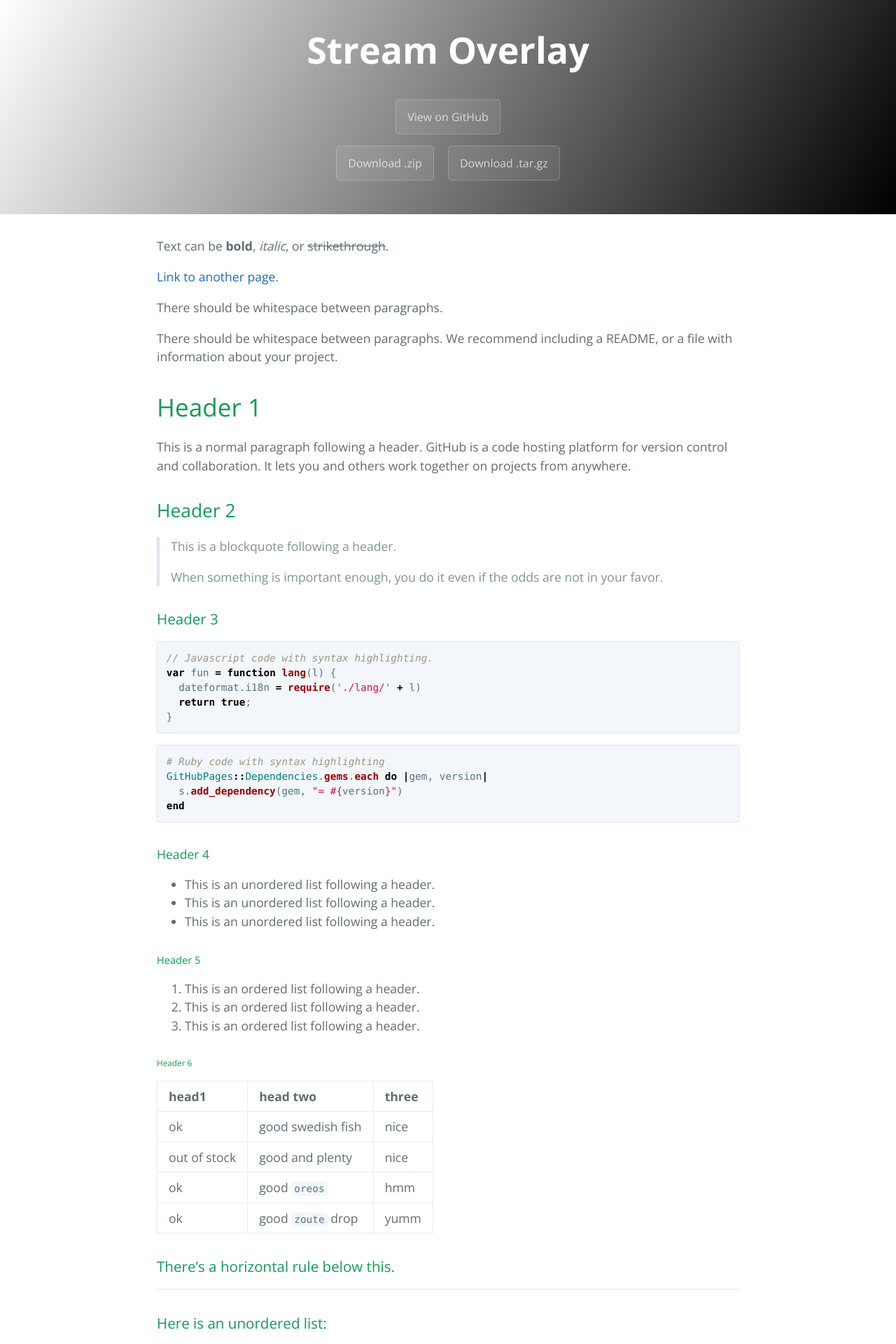
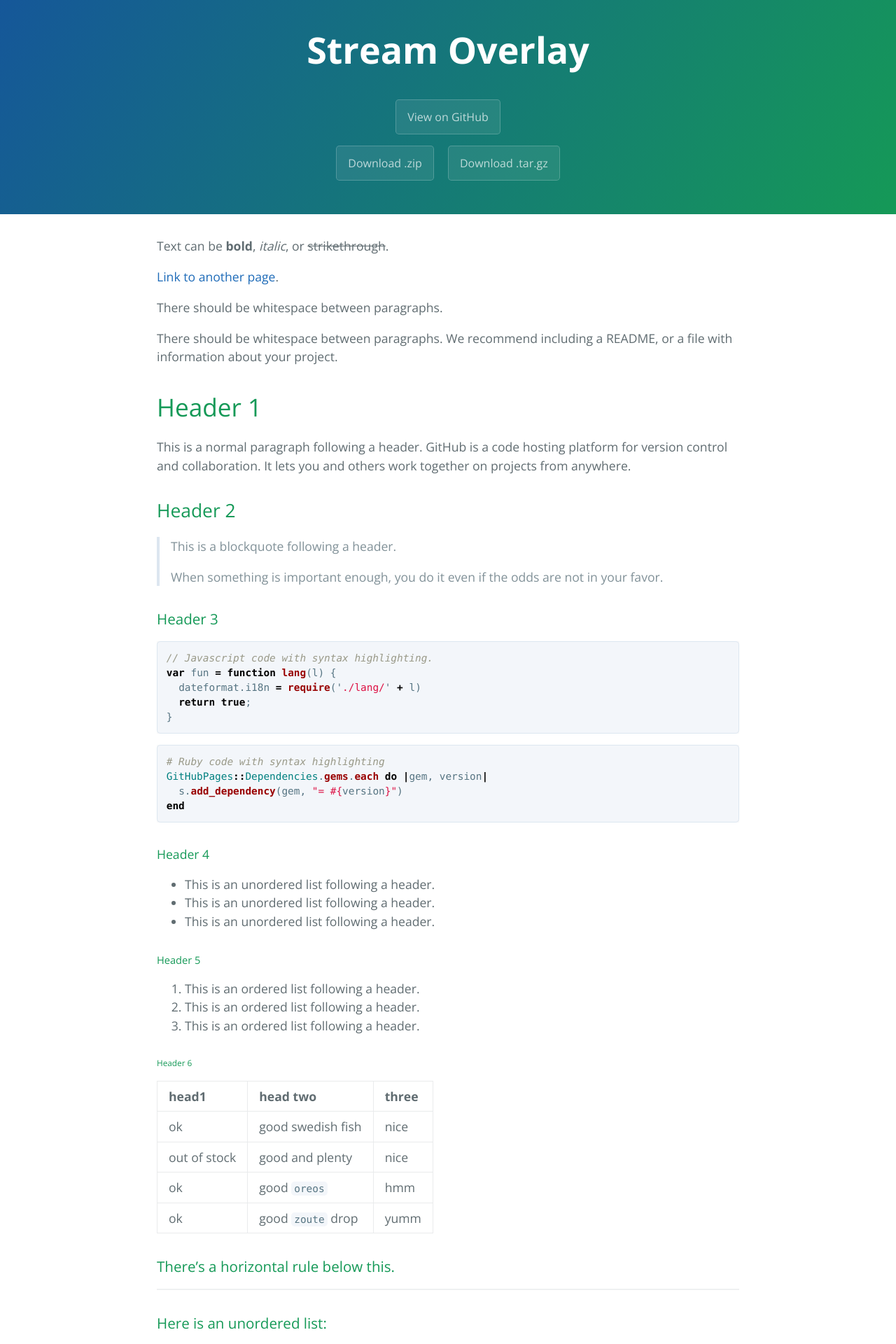
Before and after one commit to zenny/stream-overlay, a Jekyll site: the page built from index.md, in a window 1280 px wide. Shown: the top 1920 px of the page at 70% size. Built offline with Jekyll 4.4.1, drawn with Linux system fonts in a browser that asks for light colours; the repository's description, which GitHub fills in, is left out.

Commit message:
Update variables.scss

```diff
--- a/_sass/variables.scss
+++ b/_sass/variables.scss
@@ -4,10 +4,9 @@ $medium-breakpoint: 42em !default;
 
 // Headers
 $header-heading-color: #fff !default;
-//$header-bg-color: #159957 !default;
-//$header-bg-color-secondary: #155799 !default;
-$header-bg-color: #000 !default;
-$header-bg-color-secondary: #fff !default;
+$header-bg-color: #159957 !default;
+$header-bg-color-secondary: #155799 !default;
+
 
 // Text
 $section-headings-color: #159957 !default;
```
